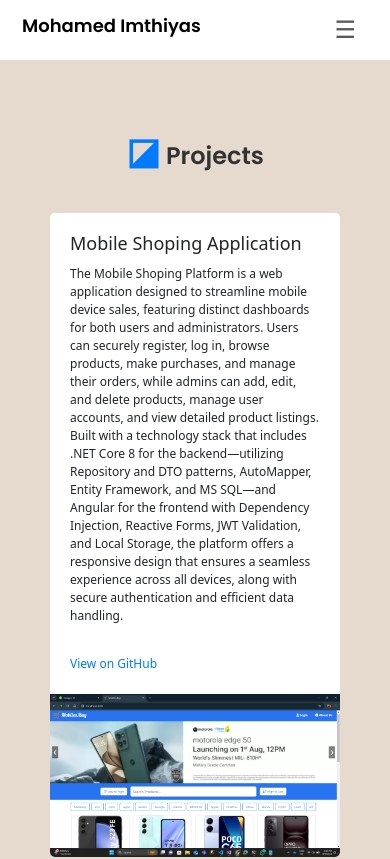
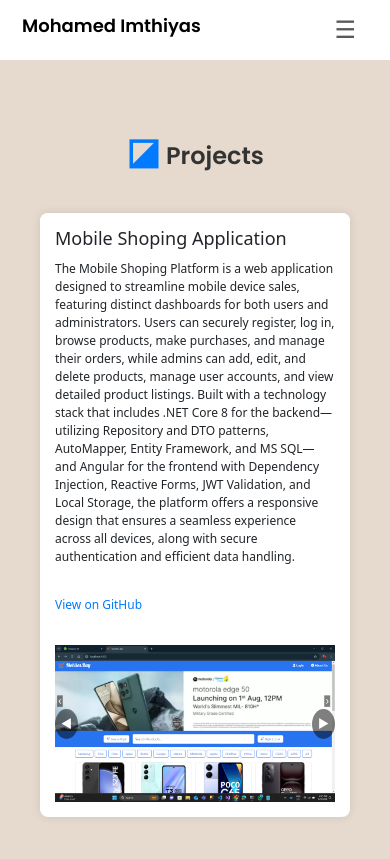
Before and after one commit to Imthiyas03/Portfolio, an Angular app: page /project in a window 390 px wide. Shown: the top 859 px of the page. Built offline with nearby package versions, Linux system fonts and the light colour scheme; a web font is replaced by a local one.

Commit message:
with titel

```diff
--- a/src/app/contact/contact.component.css
+++ b/src/app/contact/contact.component.css
@@ -86,6 +86,7 @@
     font-size: 14px;
 }
 
+/* Default line style */
 .input-line::before {
     content: '';
     display: block;
@@ -98,9 +99,10 @@
     transition: background-color 0.3s ease;
 }
 
+/* Focused line style */
 .input-line input:focus + ::before,
 .input-line textarea:focus + ::before {
-    background: #E6DACE; /* Line color on focus */
+    background: #333; /* Dark line color on focus */
 }
 
 textarea {
@@ -176,3 +178,9 @@
         font-size: 14px;
     }
 }
+
+/* Focus effect with darker line color */
+.input-line input:focus::before,
+.input-line textarea:focus::before {
+    background: #333; /* Dark line color when focused */
+}
--- a/src/app/project/project.component.css
+++ b/src/app/project/project.component.css
@@ -1,4 +1,4 @@
-@import url('https://fonts.googleapis.com/css2?family=Poppins:ital,wght@0,100;0,200;0,300;0,400;0,500;0,600;0,700;0,800;0,900;1,100;1,200;1,300;1,400;1,500;1,600;1,700;1,800;1,900&family=Roboto:ital,wght@0,100;0,300;0,400;0,500;0,700;0,900;1,100;1,300;1,400;1,500;1,700;1,900&display=swap');
+@import url('https://fonts.googleapis.com/css2?family=Poppins:ital,wght@0,100;0,200;0,300;0,400;0,500;0,600;0,700;0,800;0,900&family=Roboto:ital,wght@0,100;0,300;0,400;0,500;0,700;0,900;1,100;1,300;1,400;1,500;1,700;1,900&display=swap');
 @import url('https://fonts.googleapis.com/css2?family=Maven+Pro:wght@400..900&display=swap');
 
 .full-background {
@@ -86,6 +86,7 @@
     text-decoration: underline;
 }
 
+/* Image section styling */
 .image-section {
     flex: 1;
     position: relative;
@@ -146,8 +147,11 @@
         width: 100%;
     }
 
+    /* Buttons remain visible on tablets and smaller screens */
     .image-button {
-        display: none; /* Hide buttons on smaller screens to avoid clutter */
+        display: block;
+        font-size: 16px;
+        padding: 10px;
     }
 }
 
@@ -155,6 +159,19 @@
 @media (max-width: 768px) {
     .section-title {
         font-size: 28px;
+    }
+
+    .project-card {
+        flex-direction: column;
+        flex: 1 1 100%;
+        margin: 10px 0; /* Remove side margin for mobile screens */
+        border-radius: 8px;
+        box-shadow: 0 0 10px rgba(0, 0, 0, 0.1); /* Add subtle shadow for better visibility */
+    }
+
+    .text-section, .image-section {
+        width: 100%;
+        padding: 15px; /* Add some padding for better readability on mobile */
     }
 
     .text-section h3 {
@@ -169,16 +186,21 @@
         font-size: 14px;
     }
 
+    /* Buttons remain visible on mobile screens */
     .image-button {
-        font-size: 16px;
-        padding: 10px;
+        font-size: 14px;
+        padding: 8px;
     }
 }
 
 /* Extra small mobile view adjustments */
-@media (max-width: 480px) {
+@media (max-width: 490px) {
     .section-title {
         font-size: 24px;
+    }
+
+    .project-card {
+        margin: 10px 0; /* Full-width cards on small screens */
     }
 
     .text-section h3 {
@@ -193,8 +215,9 @@
         font-size: 12px;
     }
 
+    /* Buttons remain visible on very small screens */
     .image-button {
-        font-size: 14px;
-        padding: 8px;
+        font-size: 12px;
+        padding: 6px;
     }
 }
--- a/src/index.html
+++ b/src/index.html
@@ -2,7 +2,7 @@
 <html lang="en">
 <head>
   <meta charset="utf-8">
-  <title>Portfolio</title>
+  <title>Mohamed Imthiyas</title>
   <base href="/">
   <meta name="viewport" content="width=device-width, initial-scale=1">
   <link rel="icon" type="image/x-icon" href="favicon.ico">
```
Also changed, not shown: 1 other file (tests, documents, lock files or other folders).
